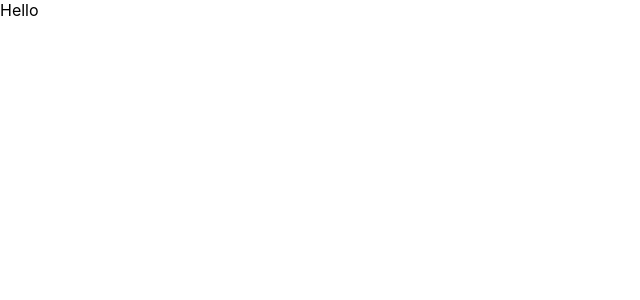
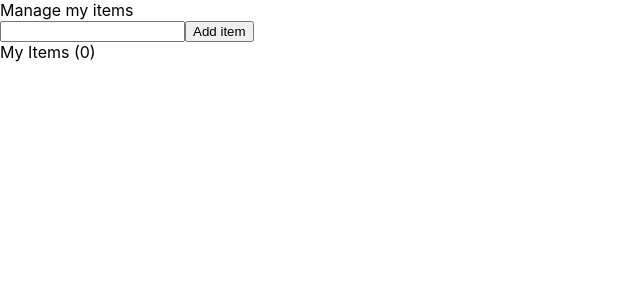
Before and after one commit to skowildcats/simple-react, a React (Create React App) app: page / in a window 1280 px wide. Shown: the top 300 px of the page, without its empty margins (0-640 px from the left). Built offline with nearby package versions, Linux system fonts and the light colour scheme; the HTML template or start-up script is replaced by a standard one.

Commit message:
finished major logic

```diff
--- a/src/App.js
+++ b/src/App.js
@@ -1,9 +1,27 @@
+import { useState } from 'react';
 import Header from './components/header'
+import Input from './components/input'
+import ManageItemList from './components/manage_item_list';
 
-let App = (props) => {
+const App = (props) => {
+  const [manageItem, setManageItem] = useState([])
+
+  const addItem = (item) => {
+    let copy = [...manageItem]
+    copy = [...copy, {id:manageItem.length === 0? 1 : manageItem[manageItem.length - 1].id + 1, title:item}];
+    setManageItem(copy)
+  }
+
+  const removeItem = (id) => {
+    let copy = [...manageItem].filter(el => el.id !== id)
+    setManageItem(copy)
+  }
+
   return (
     <div className="App">
       <Header />
+      <Input addItem = {addItem}/>
+      <ManageItemList items={manageItem} removeItem={removeItem}/>
     </div>
   );
 }
--- a/src/components/header.js
+++ b/src/components/header.js
@@ -1,8 +1,8 @@
 
-let Header = (props) => {
+const Header = (props) => {
   return(
     <div>
-      Hello
+      Manage my items
     </div>
   )
 }
--- a/src/components/input.js
+++ b/src/components/input.js
@@ -0,0 +1,20 @@
+import { useState } from "react"
+
+const Input = ({addItem}) => {
+  const [input, setInput] = useState("")
+
+
+  return (
+    <form onSubmit={e => {e.preventDefault()
+    addItem(input)
+    setInput("")}}>
+      <input value={input} type="text" onChange={e => setInput(e.currentTarget.value)}>
+      </input>
+      <button>
+        Add item
+      </button>
+    </form>
+  )
+}
+
+export default Input
--- /dev/null
+++ b/src/components/manage_item.js
@@ -0,0 +1,13 @@
+const ManageItem = ({item, removeItem}) => {
+
+  return (
+    <div>
+      {item.title}
+      <button onClick={() => removeItem(item.id)}>
+        x
+      </button>
+    </div>
+  )
+}
+
+export default ManageItem
--- /dev/null
+++ b/src/components/manage_item_list.js
@@ -0,0 +1,16 @@
+import ManageItem from "./manage_item"
+
+const ManageItemList = ({items, removeItem}) => {
+  return (
+    <>
+      <span>
+        My Items ({items.length})
+      </span>
+      {items.map((el, idx) => {
+        return <ManageItem item={el} key={idx} removeItem={removeItem}/>
+      })}
+    </>
+  )
+}
+
+export default ManageItemList
```
